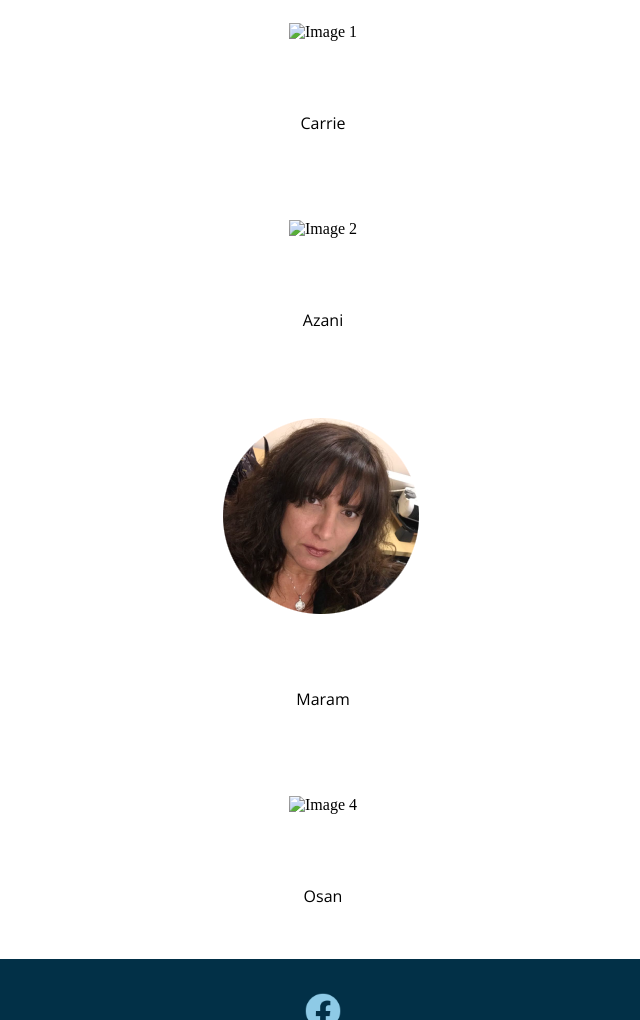
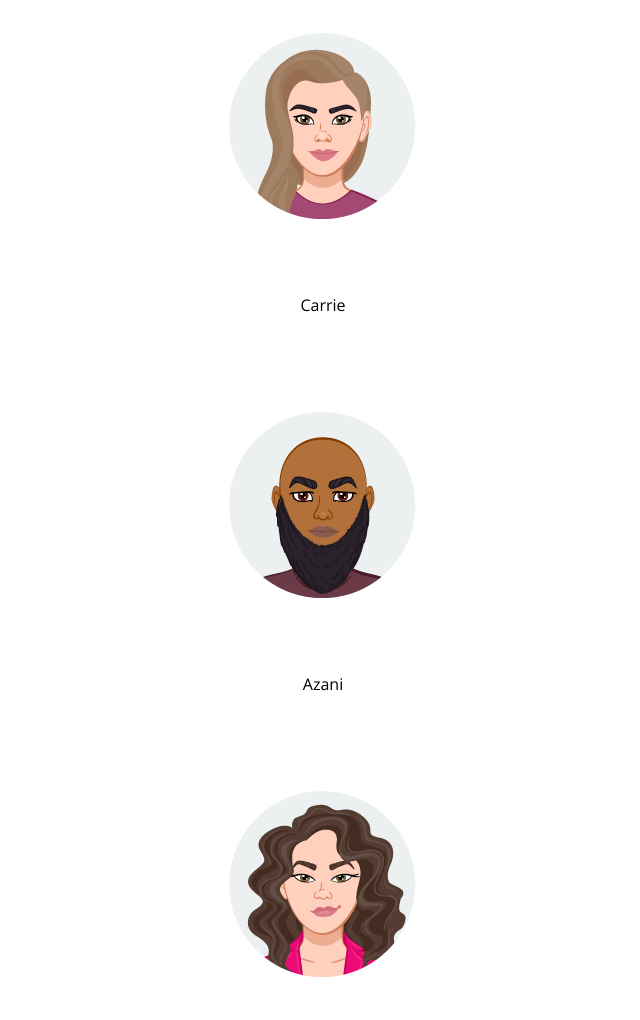
Before and after one commit to azanidavidpinkney/idsn-530-team-carrie-website, a plain HTML site: page about.html in a window 1280 px wide. Shown: the part 583-1603 px from the top of the page, without its empty margins (317-957 px from the left). Drawn offline with nearby package versions, Linux system fonts and the light colour scheme.

Commit message:
About Images
Updated avatars

```diff
--- a/about.html
+++ b/about.html
@@ -31,7 +31,7 @@
 		  <h1>About this project (yes it was real!)</h1>
 
 	<p class="small-text">
-		<H2>Site Mission/How It Ccame to Be</H2>
+		<H2>Site Mission/How It Came to Be</H2>
 
 	<p><span class="bold">1 Problem: </span>Being challenged to learn a lot in a very short time, in a field you’re totally unfamiliar with, well…  sometimes you just need a little extra help… and sometimes that help can be hard to find, especially in webdev where it might take finding someone to comb through every line of your code. </p>
 
@@ -49,19 +49,19 @@
 
 	<div class="about-container">
     <div class="column">
-        <img src="image1.jpg" alt="Image 1">
+        <img src="img/Carrie.png" alt="Image 1">
         <p>Carrie</p>
     </div>
     <div class="column">
-        <img src="image2.jpg" alt="Image 2">
+        <img src="img/Azani.png" alt="Image 2">
         <p>Azani</p>
     </div>
     <div class="column">
-        <img src="img/Maram-Pic.png" alt="MF">
+        <img src="img/Maram.png" alt="MF">
         <p>Maram</p>
     </div>
     <div class="column">
-        <img src="image4.jpg" alt="Image 4">
+        <img src="img/Osan.png" alt="Image 4">
         <p>Osan</p>
     </div>
 </div>
```
